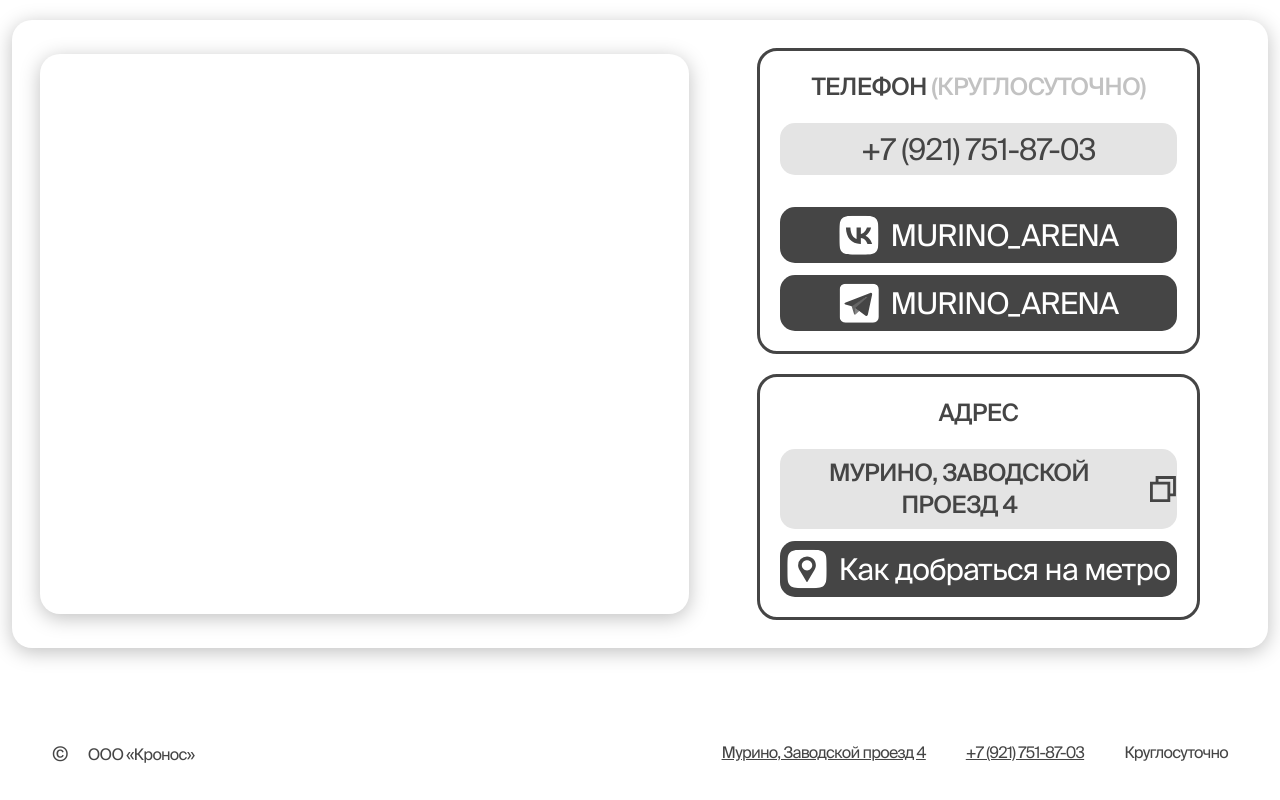
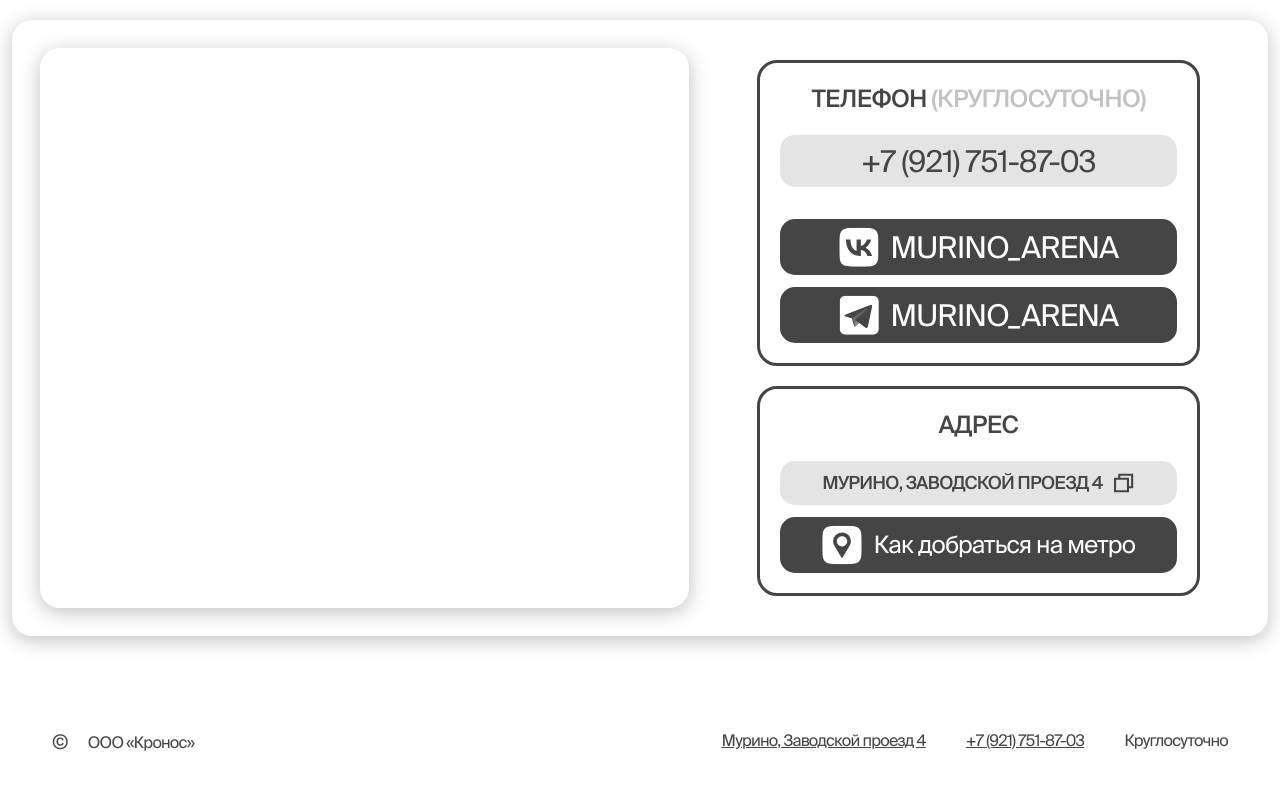
Before and after one commit to mbozhik/murino, a Next.js app: page / in a window 1280 px wide. Shown: the part 4072-4872 px from the top of the page. Built offline with nearby package versions, Linux system fonts and the light colour scheme.

Commit message:
fix `Contacts` block on mobile

```diff
--- a/src/components/index/Contacts.tsx
+++ b/src/components/index/Contacts.tsx
@@ -14,7 +14,7 @@ import MapImage from '../../assets/index/contacts/map.svg'
 import {linksData} from '@/lib/data'
 
 const buttonStyles = {
-  default: 'py-1 xl:py-2 sm:px-2 duration-150 rounded-smallest hover:text-custom-gray hover:ring-[3px] hover:ring-custom-gray',
+  default: 'sm:text-sm py-1 xl:py-2 sm:px-2 duration-150 rounded-smallest hover:text-custom-gray hover:ring-[3px] hover:ring-custom-gray',
   light: 'text-custom-gray bg-custom-e4',
   dark: 'text-white bg-custom-gray hover:bg-transparent',
 }
@@ -138,18 +138,18 @@ export default function Contacts() {
             <h1 className="text-2xl font-medium text-center uppercase sm:text-base text-custom-gray">адрес</h1>
 
             <div className="flex flex-col gap-3 sm:gap-2 text-[38px] xl:text-3xl sm:text-xl text-center uppercase">
-              <Button href={linksData.copy.href} target="_blank" onClick={handleCopyClick} className={`group inline-flex justify-center items-center gap-3 sm:gap-2 ${buttonStyles.default} ${buttonStyles.light} text-2xl sm:text-sm font-medium py-4`}>
+              <Button href={linksData.copy.href} target="_blank" onClick={handleCopyClick} className={`group inline-flex justify-center items-center gap-3 sm:gap-2 ${buttonStyles.default} ${buttonStyles.light} text-2xl xl:text-lg font-medium py-4`}>
                 {copiedText ? (
                   <span>{copiedText}</span>
                 ) : (
                   <>
                     {linksData.copy.text}
-                    <Image className="duration-200 s-7 sm:s-3 group-hover:scale-110" src={CopyImage} width={70} height={70} alt="" />
+                    <Image className="duration-200 s-7 xl:s-5 sm:s-3 group-hover:scale-110" src={CopyImage} width={70} height={70} alt="" />
                   </>
                 )}
               </Button>
 
-              <Button href={linksData.map.href} target="_blank" className={`group inline-flex justify-center items-center gap-3 sm:gap-2 ${buttonStyles.default} ${buttonStyles.dark} normal-case sm:text-sm`}>
+              <Button href={linksData.map.href} target="_blank" className={`group inline-flex justify-center items-center gap-3 sm:gap-2 ${buttonStyles.default} ${buttonStyles.dark} normal-case xl:text-2xl`}>
                 <Image className="duration-150 s-10 sm:s-7 group-hover:scale-125" src={MapImage} width={70} height={70} alt="" />
                 {linksData.map.text}
               </Button>
```
